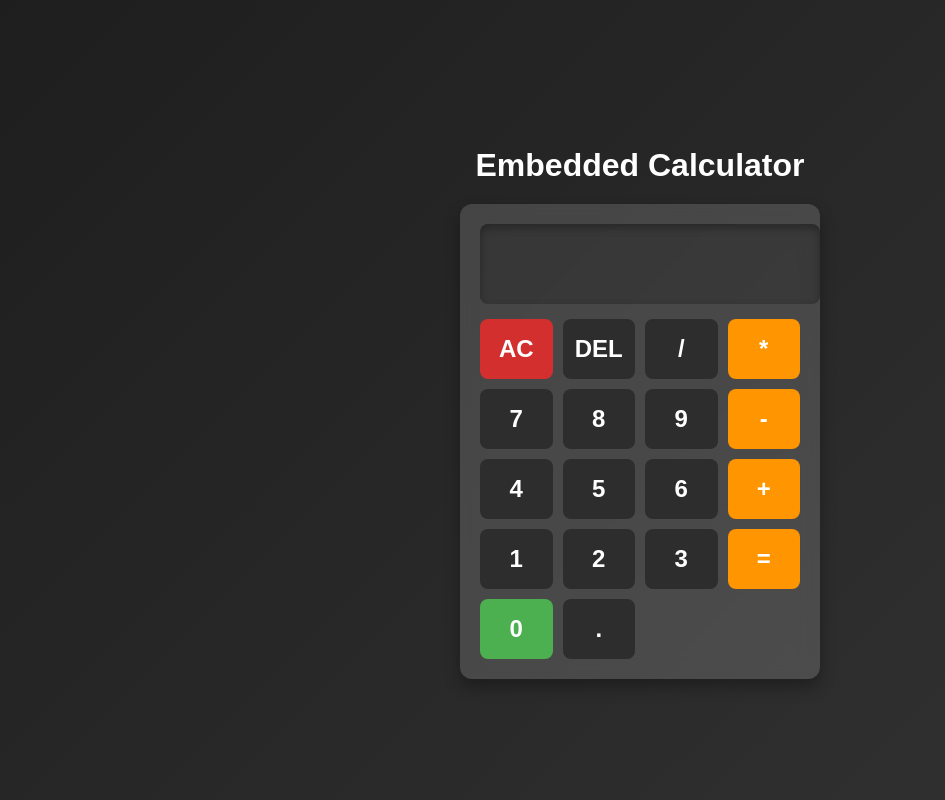
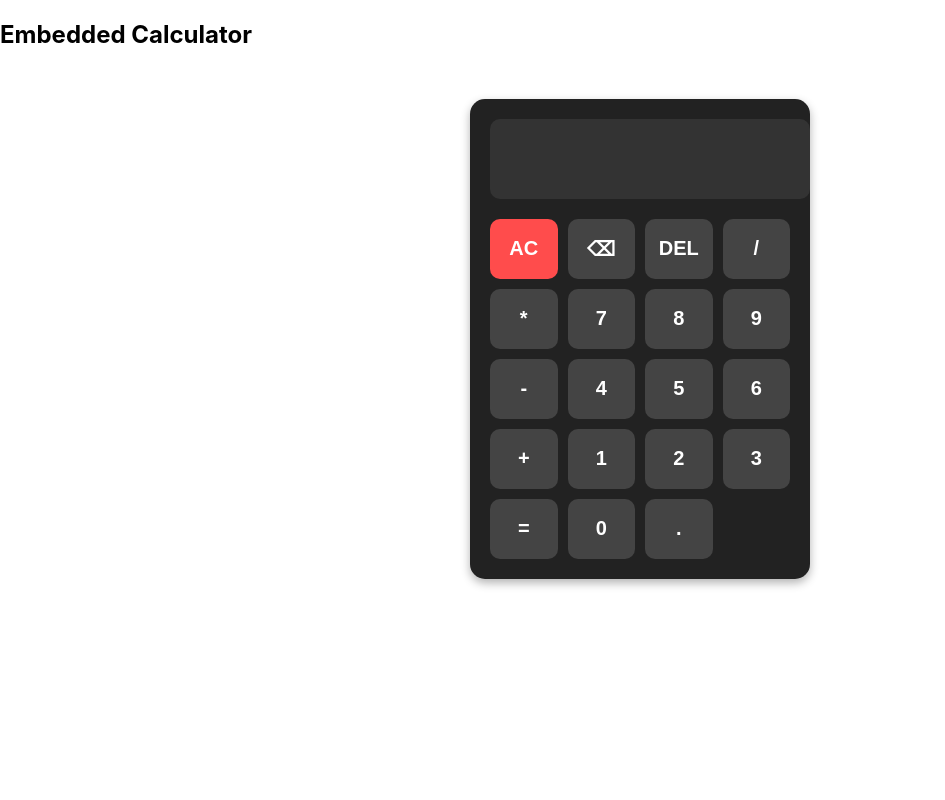
Before and after one commit to 27-NakulRathore/embedded-calculator, a React (Create React App) app: page / in a window 1280 px wide. Shown: the whole page, without its empty margins (0-945 px from the left). Built offline with nearby package versions, Linux system fonts and the light colour scheme.

Commit message:
Added Backspace (⌫) button

```diff
--- a/src/Calculator.css
+++ b/src/Calculator.css
@@ -1,97 +1,59 @@
-/* Center everything */
-body {
-    display: flex;
-    justify-content: center;
-    align-items: center;
-    height: 100vh;
-    background: linear-gradient(135deg, #1e1e1e, #333);
-    color: white;
-    font-family: Arial, sans-serif;
+.calculator {
+  width: 300px;
+  margin: 50px auto;
+  padding: 20px;
+  background: #222;
+  border-radius: 15px;
+  box-shadow: 0px 4px 10px rgba(0, 0, 0, 0.3);
   text-align: center;
 }
 
-  /* Center the title */
-  h2 {
-    font-size: 2rem;
-    text-align: center;
-    margin-bottom: 20px;
+input {
+  width: 100%;
+  height: 60px;
+  font-size: 24px;
+  text-align: right;
+  padding: 10px;
+  border: none;
+  outline: none;
+  border-radius: 10px;
+  background: #333;
+  color: white;
 }
 
-  /* Center the calculator */
-  .calculator {
-    width: 320px;
-    background: rgba(255, 255, 255, 0.15);
-    backdrop-filter: blur(10px);
-    border-radius: 12px;
-    box-shadow: 0 8px 16px rgba(0, 0, 0, 0.3);
-    padding: 20px;
-  }
-
-  /* Stylish input field (calculator display) */
-  .calculator input {
-    width: 100%;
-    height: 60px;
-    font-size: 2rem;
-    text-align: right;
-    border: none;
-    outline: none;
-    padding: 10px;
-    border-radius: 8px;
-    background: rgba(0, 0, 0, 0.2);
-    color: #00ffcc;
-    font-weight: bold;
-    box-shadow: inset 0 4px 8px rgba(0, 0, 0, 0.3);
-  }
-
-  /* Buttons layout */
 .buttons {
   display: grid;
   grid-template-columns: repeat(4, 1fr);
   gap: 10px;
-    margin-top: 15px;
+  margin-top: 20px;
 }
 
-  /* Common button styles */
-  .buttons button {
+button {
   width: 100%;
   height: 60px;
-    font-size: 1.5rem;
+  font-size: 20px;
+  font-weight: bold;
   border: none;
-    border-radius: 8px;
+  border-radius: 10px;
+  background: #444;
+  color: white;
+  transition: 0.3s;
   cursor: pointer;
-    transition: 0.2s;
-    font-weight: bold;
 }
 
-  /* Number buttons */
-  .buttons button:not(:nth-child(4n)) {
-    background: #2d2d2d;
+button:hover {
+  background: #666;
+}
+
+button:active {
+  transform: scale(0.95);
+}
+
+button:nth-child(1) { /* AC button */
+  background: #ff4c4c;
   color: white;
 }
 
-  /* Operator buttons */
-  .buttons button:nth-child(4n) {
-    background: #ff9500;
-    color: white;
+button:nth-child(1):hover {
+  background: #ff6666;
 }
-
-  /* AC and DEL buttons */
-  .buttons button:nth-child(1) {
-    background: #d32f2f;
-    color: white;
-  }
-
-  /* Equals button */
-  .buttons button:nth-last-child(2) {
-    background: #4caf50;
-    color: white;
-  }
-
-  /* Hover and active effects */
-  .buttons button:hover {
-    opacity: 0.8;
-  }
-
-  .buttons button:active {
-    transform: scale(0.95);
-  }
--- a/src/Calculator.js
+++ b/src/Calculator.js
@@ -32,11 +32,17 @@ function Calculator() {
     }
   };
 
+  const handleBackspace = () => {
+    setInput(input.slice(0, -1)); // Removes the last character
+  };
+
+
   return (
     <div className="calculator">
       <input type="text" value={input} readOnly />
       <div className="buttons">
         <button onClick={handleClear}>AC</button>
+        <button onClick={handleBackspace}>⌫</button>
         <button onClick={handleDelete}>DEL</button>
         <button onClick={() => handleClick("/")}>/</button>
         <button onClick={() => handleClick("*")}>*</button>
```
Lines whose indentation alone changed are shown as unchanged.
